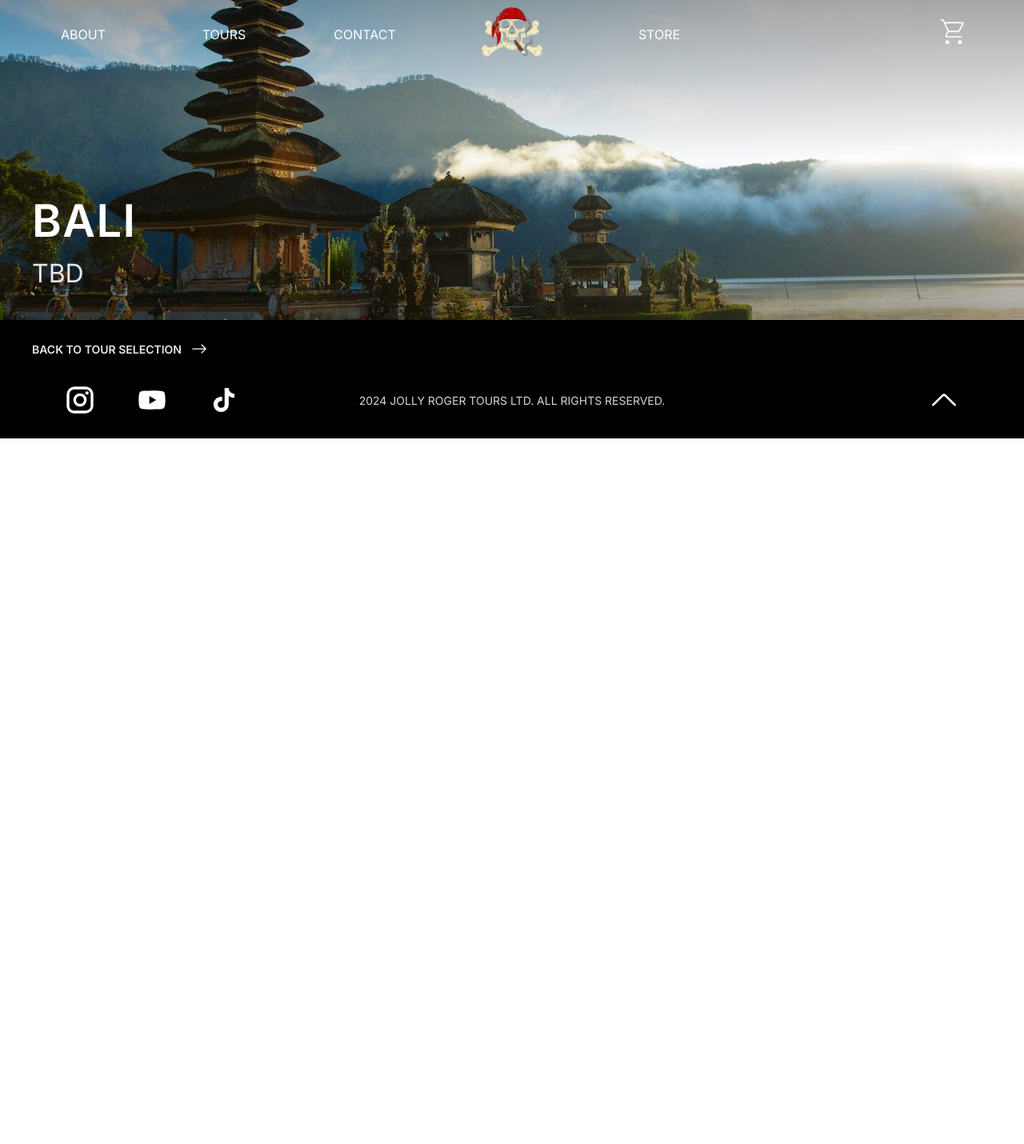
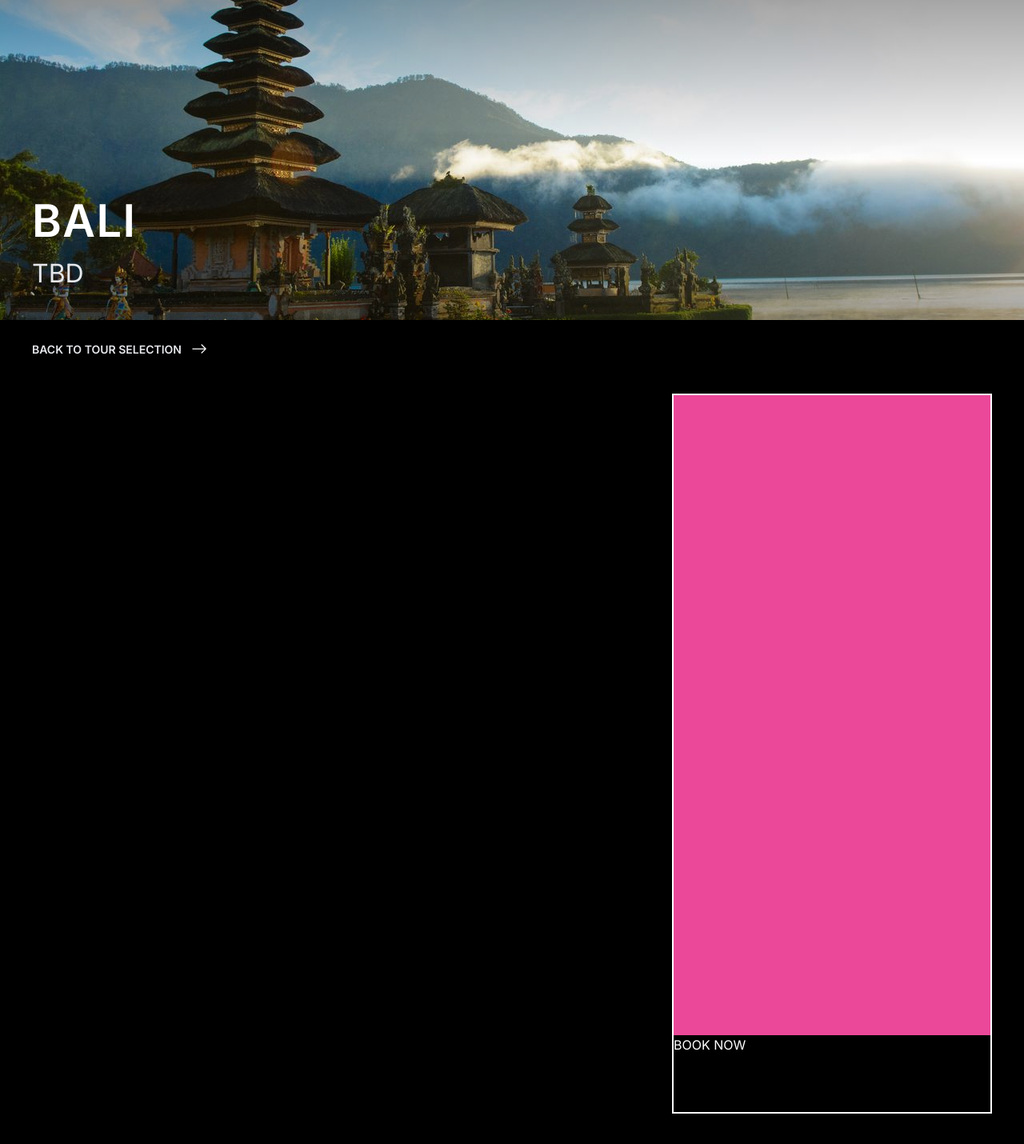
Before and after one commit to DWC97/j3-v3-project, a Next.js app: page /bali in a window 1280 px wide. Shown: the top 1430 px of the page at 80% size. Before the commit the page ends 800 px from the top, so only its background shows below. Built offline with nearby package versions, Linux system fonts and the light colour scheme.

Commit message:
sticky right column

```diff
--- a/src/app/[tourId]/page.tsx
+++ b/src/app/[tourId]/page.tsx
@@ -20,13 +20,25 @@ export default function tourDetails({ params }: { params: { tourId: string }}){
                     <h3 className="text-[32px] text-gray-200">{tour?.title.toUpperCase()}</h3>
                 </div>
             </div>
-            <Link href={"/#tours"} className="ml-10 mt-5 bg-black flex flex-row items-center w-[230px]">
-                <span className="text-gray-200 text-[14px] font-semibold">BACK TO TOUR SELECTION</span>
-                <svg xmlns="http://www.w3.org/2000/svg" className='pl-3' width={32} height={32} viewBox="0 0 16 16"><path fill="white" fillRule="evenodd" d="M1 8a.5.5 0 0 1 .5-.5h11.793l-3.147-3.146a.5.5 0 0 1 .708-.708l4 4a.5.5 0 0 1 0 .708l-4 4a.5.5 0 0 1-.708-.708L13.293 8.5H1.5A.5.5 0 0 1 1 8"></path></svg>
-            </Link>
-            <div className="w-full flex flex-row relative">
-                <div className="flex flex-col">
+            <div className='mx-10'>
+                <Link href={"/#tours"} className="mt-5 mb-10 bg-black flex flex-row items-center w-[230px]">
+                    <span className="text-gray-200 text-[14px] font-semibold">BACK TO TOUR SELECTION</span>
+                    <svg xmlns="http://www.w3.org/2000/svg" className='pl-3' width={32} height={32} viewBox="0 0 16 16"><path fill="white" fillRule="evenodd" d="M1 8a.5.5 0 0 1 .5-.5h11.793l-3.147-3.146a.5.5 0 0 1 .708-.708l4 4a.5.5 0 0 1 0 .708l-4 4a.5.5 0 0 1-.708-.708L13.293 8.5H1.5A.5.5 0 0 1 1 8"></path></svg>
+                </Link>
+                <div className="w-full flex flex-row justify-between relative ">
+                    <div className="flex flex-col mr-10 bg-slate-700 h-[1500px]">
+                        <div className='text-white'>
+                            <p>{tour?.tagline}</p>
+                            <p>{tour?.description1}</p>
+                            <p>{tour?.description2}</p>
+                        </div>
+                    </div>
+                    <div className=' min-w-[400px] h-[900px] border-2 border-white sticky -top-[250px]'>
+                        <div className='min-h-[800px] w-full bg-pink-500'>
 
+                        </div>
+                        <button className='text-white'>BOOK NOW</button>
+                    </div>
                 </div>
             </div>
         </div>
--- a/src/app/layout.tsx
+++ b/src/app/layout.tsx
@@ -25,7 +25,7 @@ export default function RootLayout({
         <Providers>
           <header>
             <nav className="relative">
-              <Navbar />
+              {/* <Navbar /> */}
             </nav>
           </header>
           {children}
```
